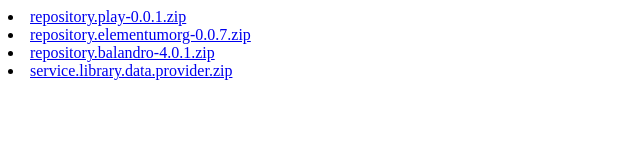
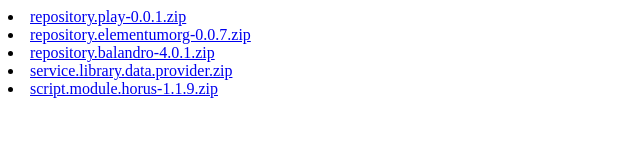
Before and after one commit to Tr500-1975/F_play, a plain HTML site: page index.html in a window 1280 px wide. Shown: the whole page, without its empty margins (0-640 px from the left). Drawn offline with Linux system fonts and the light colour scheme.

Commit message:
kjmoijhohh

```diff
--- a/index.html
+++ b/index.html
@@ -2,3 +2,4 @@
 <li><a href="repository.elementumorg-0.0.7.zip">repository.elementumorg-0.0.7.zip</a></li>
 <li><a href="repository.balandro-4.0.1.zip">repository.balandro-4.0.1.zip</a></li>
 <li><a href="service.library.data.provider.zip">service.library.data.provider.zip</a></li>
+<li><a href="script.module.horus-1.1.9.zip">script.module.horus-1.1.9.zip</a></li>
```
Also changed, not shown: 1 other file.
